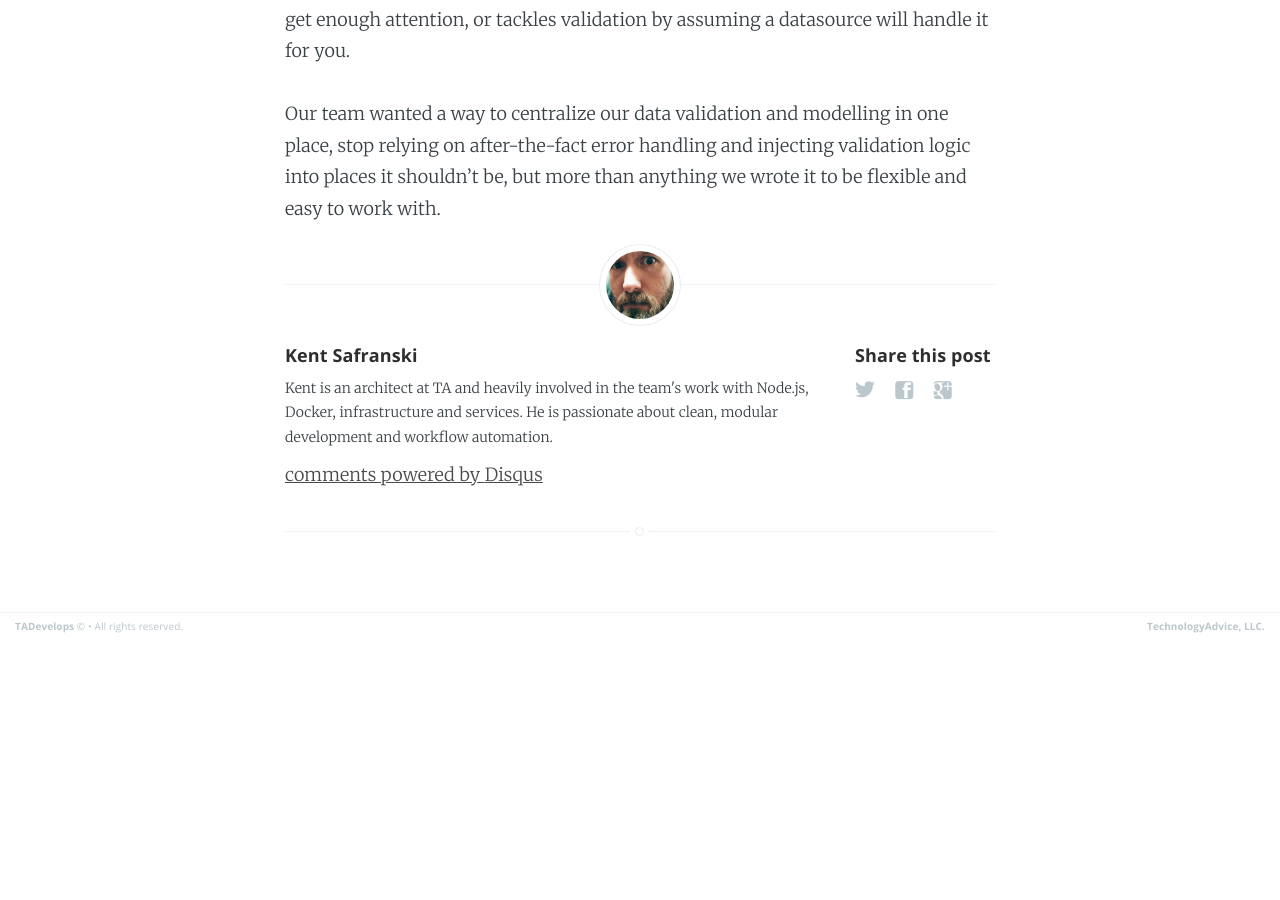
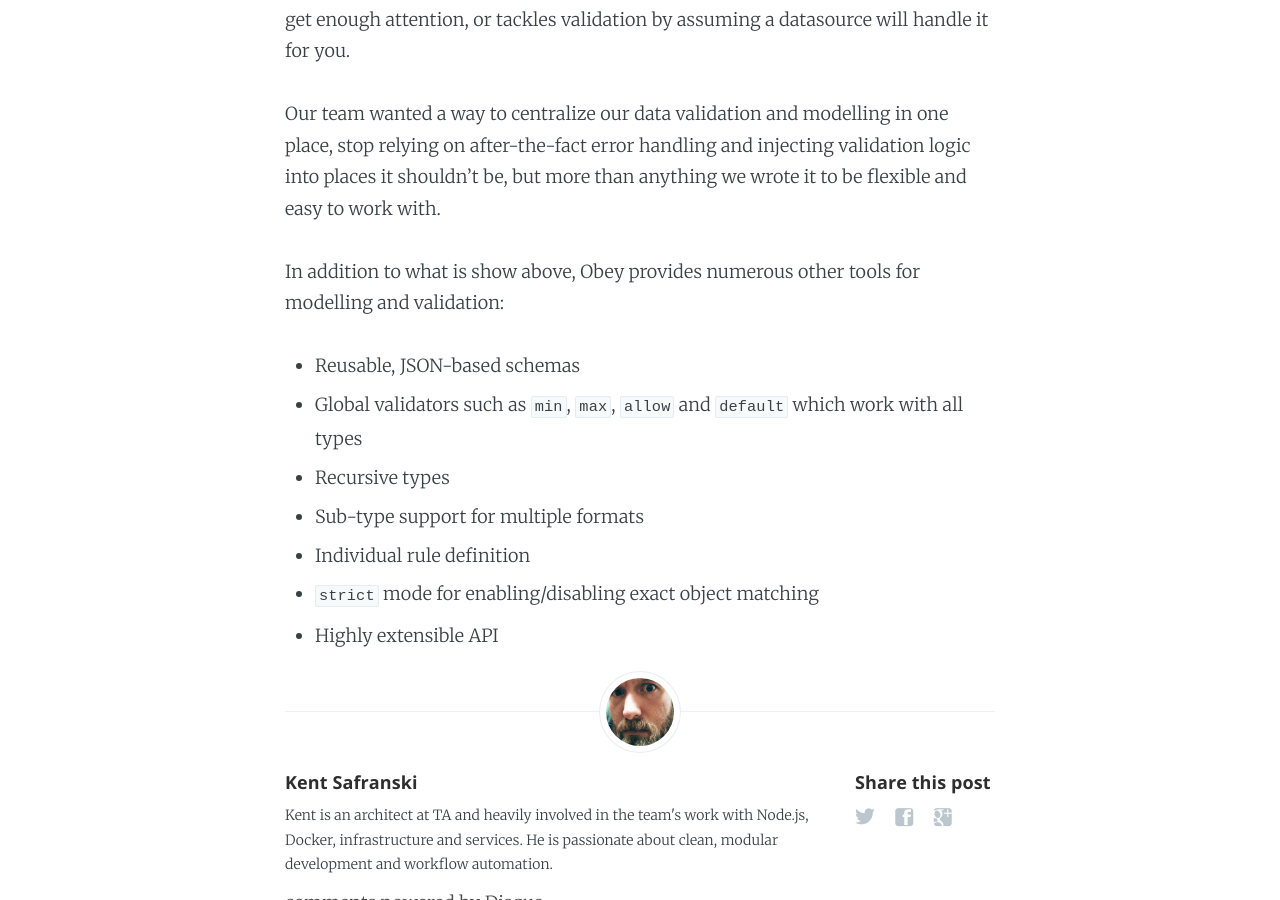
Before and after one commit to TechnologyAdvice/technologyadvice.github.io, a Jekyll site: the page built from _posts/2016-03-12-make-your-data-obey.markdown, in a window 1280 px wide and 900 px high, scrolled down 7015 px. Built offline with Jekyll 4.4.1, drawn with Linux system fonts in a browser that asks for light colours; comment, search, counter and statistics services are not loaded; before the commit the page ends 7655 px from its top, so only the background shows below that.

Commit message:
Adding bullet list of additional features

```diff
--- a/_posts/2016-03-12-make-your-data-obey.markdown
+++ b/_posts/2016-03-12-make-your-data-obey.markdown
@@ -185,3 +185,13 @@ By embracing asynchronicity everything runs through in the same style, using the
 [Obey](https://github.com/TechnologyAdvice/obey) was developed to support an area of development that often times doesn't get enough attention, or tackles validation by assuming a datasource will handle it for you.
 
 Our team wanted a way to centralize our data validation and modelling in one place, stop relying on after-the-fact error handling and injecting validation logic into places it shouldn't be, but more than anything we wrote it to be flexible and easy to work with.
+
+In addition to what is show above, Obey provides numerous other tools for modelling and validation:
+
+* Reusable, JSON-based schemas
+* Global validators such as `min`, `max`, `allow` and `default` which work with all types
+* Recursive types
+* Sub-type support for multiple formats
+* Individual rule definition
+* `strict` mode for enabling/disabling exact object matching
+* Highly extensible API
```
